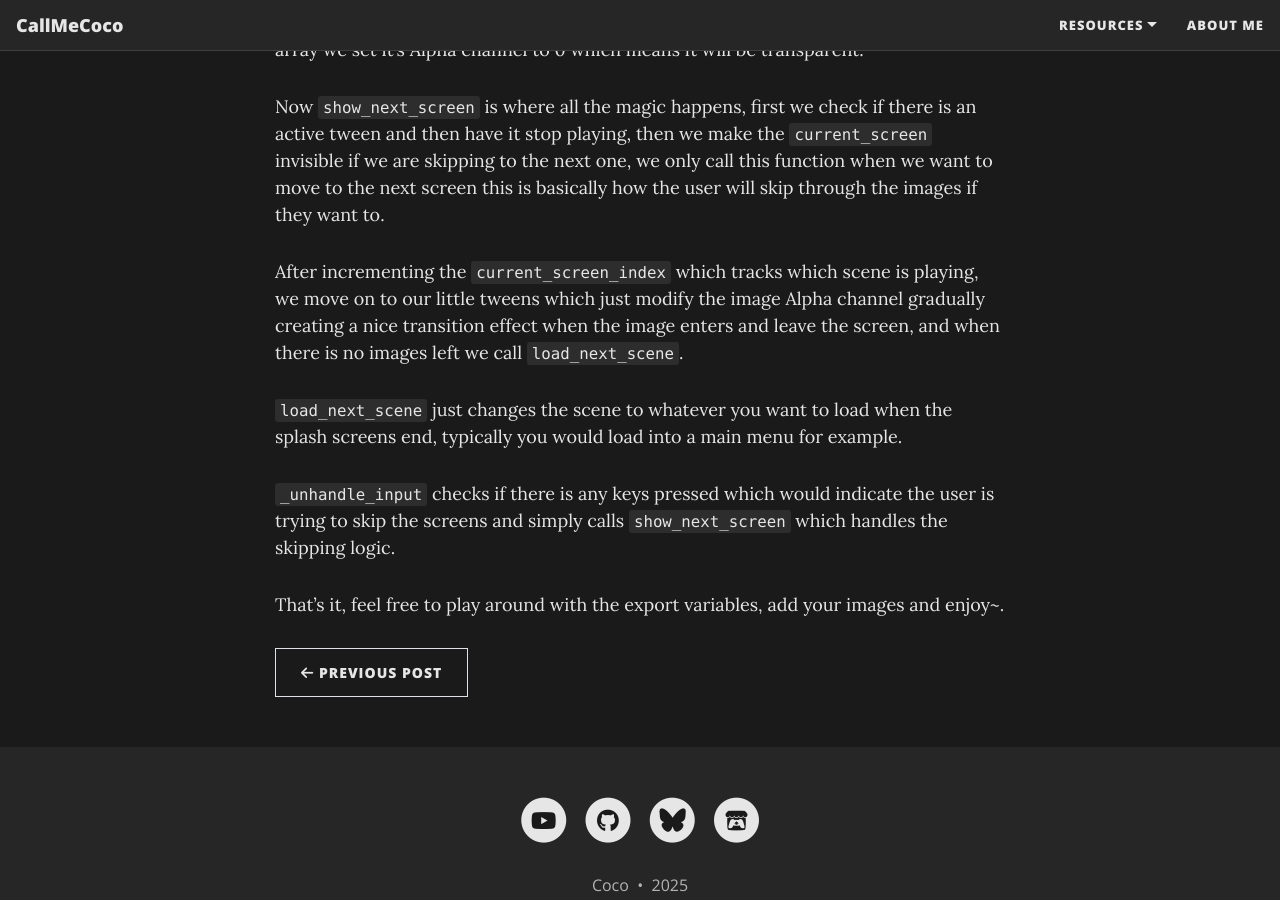
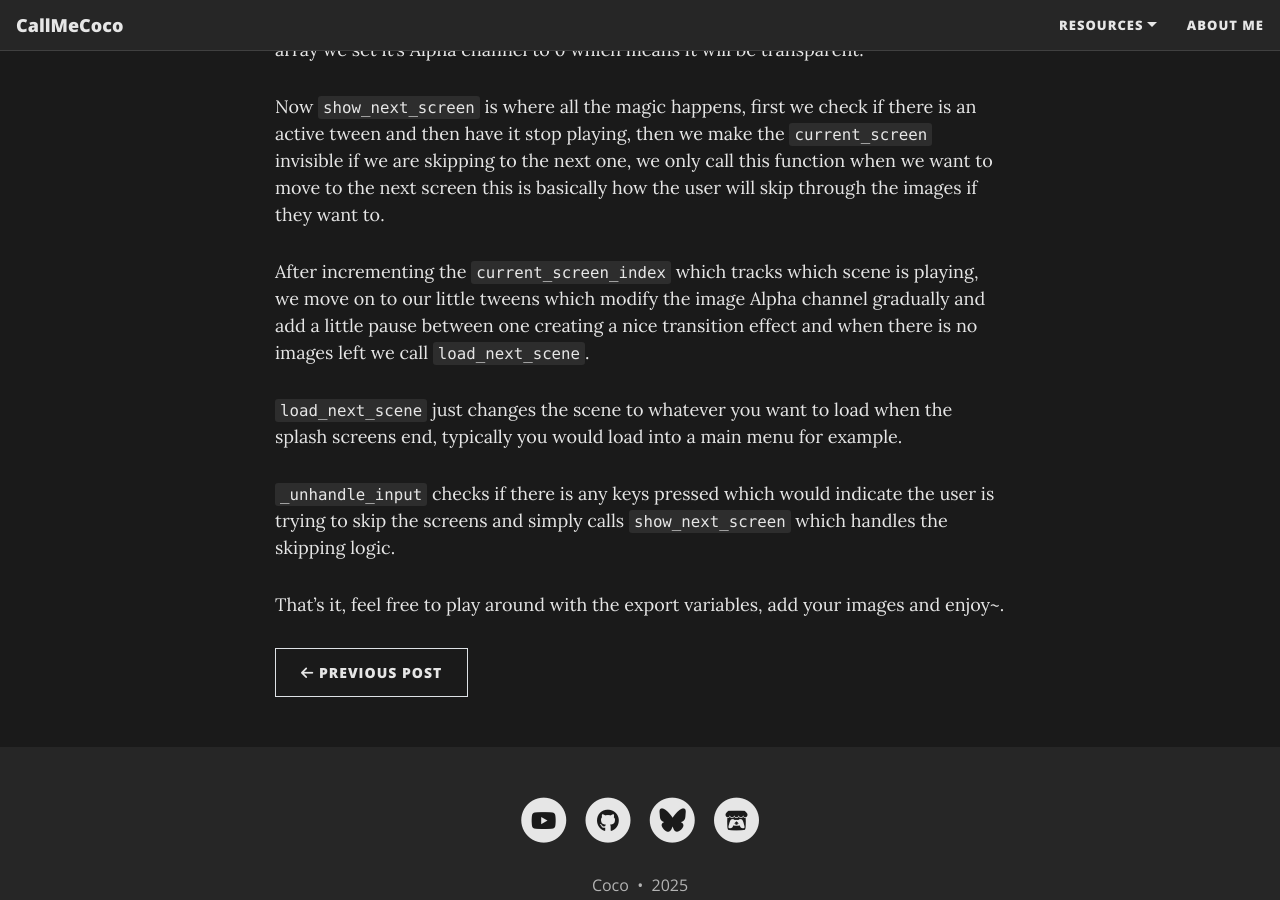
Before and after one commit to CallMeCocoGrr/blog, a Jekyll site: the page built from _godot/2025-04-28-splash-screen.md, in a window 1280 px wide and 900 px high, scrolled down 2270 px. Built offline with Jekyll 4.4.1, drawn with Linux system fonts in a browser that asks for light colours; some of the changed text lies outside the part shown.

Commit message:
Update 2025-04-28-splash-screen.md

````diff
--- a/_godot/2025-04-28-splash-screen.md
+++ b/_godot/2025-04-28-splash-screen.md
@@ -15,7 +15,7 @@ Add a control node name it something like SplashScreen then you want a ColorRect
 
 Then in a CenterContainer node you can add as many TextureRect nodes as you want, assign the images in the order you want them playing on the screen.
 
-Finally attach a script to your scene root, save the scene and let's get started
+Finally attach a script to your scene root, save the scene and let's get started.
 
 ```
 #splash_screen.gd
@@ -81,7 +81,7 @@
 
 Now ```show_next_screen``` is where all the magic happens, first we check if there is an active tween and then have it stop playing, then we make the ```current_screen``` invisible if we are skipping to the next one, we only call this function when we want to move to the next screen this is basically how the user will skip through the images if they want to.
 
-After incrementing the ```current_screen_index``` which tracks which scene is playing, we move on to our little tweens which just modify the image Alpha channel gradually creating a nice transition effect when the image enters and leave the screen, and when there is no images left we call ```load_next_scene```.
+After incrementing the ```current_screen_index``` which tracks which scene is playing, we move on to our little tweens which modify the image Alpha channel gradually and add a little pause between one creating a nice transition effect and when there is no images left we call ```load_next_scene```.
 
 ```load_next_scene``` just changes the scene to whatever you want to load when the splash screens end, typically you would load into a main menu for example.
 
````
